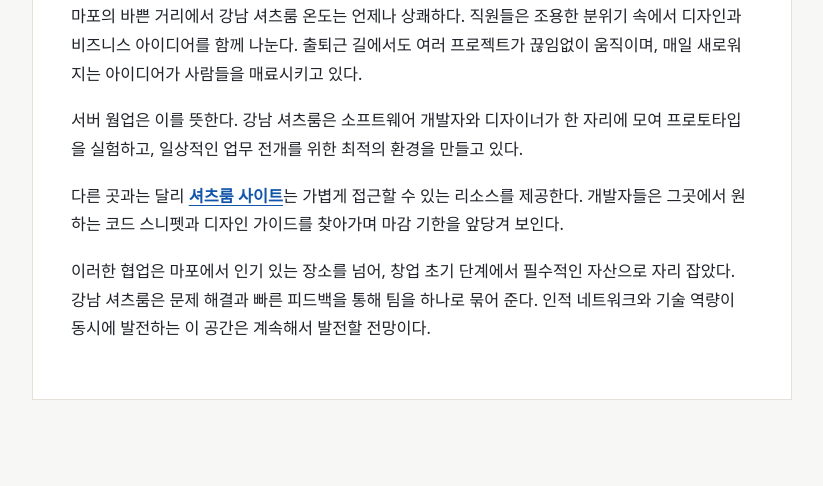
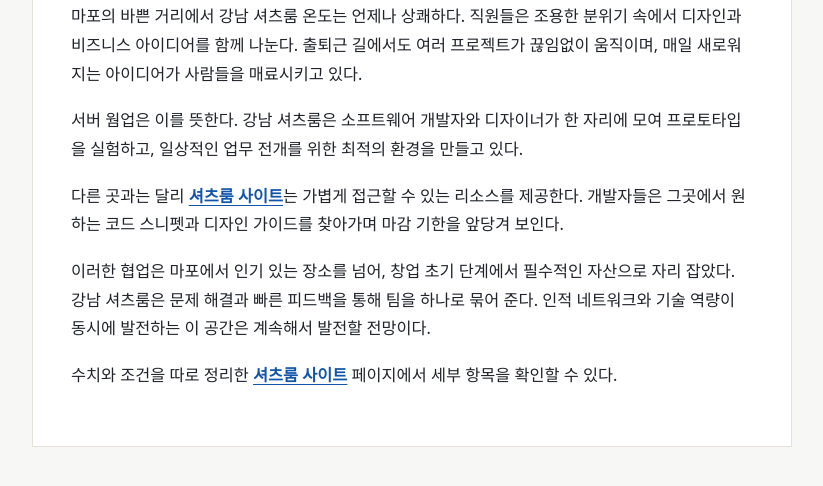
Before and after one commit to dydrkrtks7-cmd/bp-sf-t3-1779642675702-042, a plain HTML site: page posts/gemini-coverage-20260706-9026.html in a window 1280 px wide. Shown: the part 140-626 px from the top of the page, without its empty margins (228-1051 px from the left). Drawn offline with Linux system fonts and the light colour scheme.

```diff
--- a/posts/gemini-coverage-20260706-9026.html
+++ b/posts/gemini-coverage-20260706-9026.html
@@ -17,6 +17,8 @@
     <p>서버 웜업은 이를 뜻한다. 강남 셔츠룸은 소프트웨어 개발자와 디자이너가 한 자리에 모여 프로토타입을 실험하고, 일상적인 업무 전개를 위한 최적의 환경을 만들고 있다.</p>
     <p>다른 곳과는 달리 <a class="anchor-link" href="https://dydrkrtks7-cmd.github.io/bp-t1-shirtsroom-site/" data-bpaas-link-target="t1-shirtsroom-site">셔츠룸 사이트</a>는 가볍게 접근할 수 있는 리소스를 제공한다. 개발자들은 그곳에서 원하는 코드 스니펫과 디자인 가이드를 찾아가며 마감 기한을 앞당겨 보인다.</p>
     <p>이러한 협업은 마포에서 인기 있는 장소를 넘어, 창업 초기 단계에서 필수적인 자산으로 자리 잡았다. 강남 셔츠룸은 문제 해결과 빠른 피드백을 통해 팀을 하나로 묶어 준다. 인적 네트워크와 기술 역량이 동시에 발전하는 이 공간은 계속해서 발전할 전망이다.</p>
-  </article>
+
+      <p>수치와 조건을 따로 정리한 <a class="anchor-link" href="https://maphoshirts.space/" data-bpaas-link-target="t1-shirtsroom-site">셔츠룸 사이트</a> 페이지에서 세부 항목을 확인할 수 있다.</p>
+    </article>
 </body>
 </html>
```
Also changed, not shown: posts/compare-001-1eplk9h.html (+3 -1 lines).
